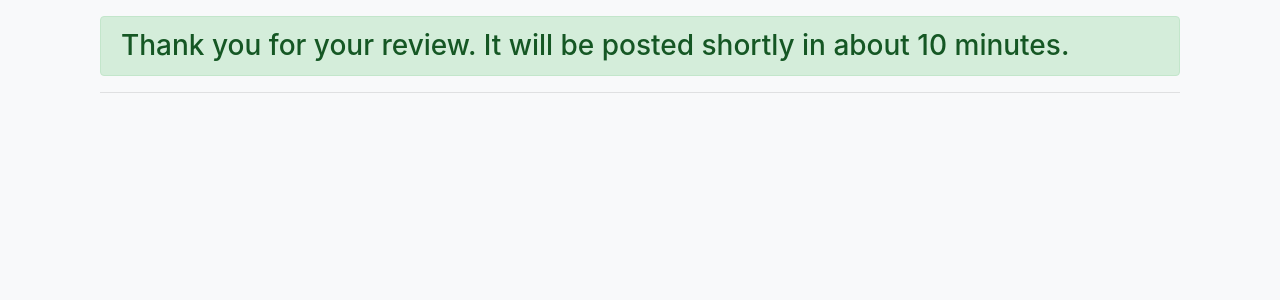
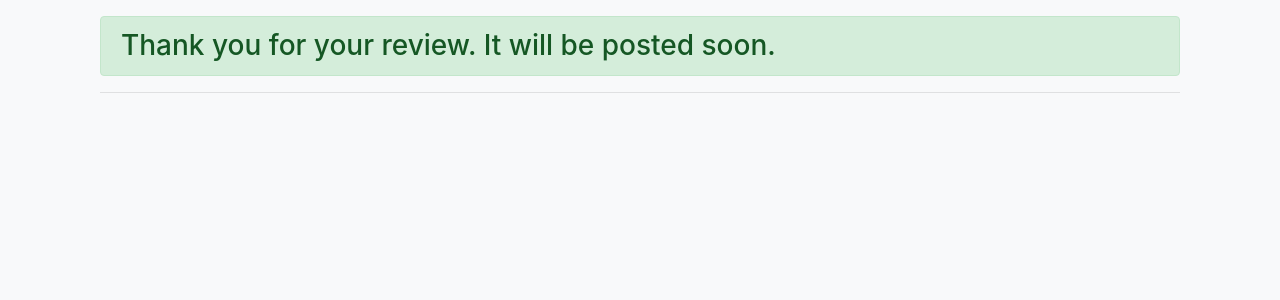
Before and after one commit to sm-m-1/cu_food_reviews, a Django app: page /create-review/success in a window 1280 px wide. Shown: the part 56-356 px from the top of the page. Run offline with Django 3.2, Linux system fonts and the light colour scheme; some libraries are stand-ins or nearby versions.

Commit message:
change the text for review post success

```diff
--- a/meal_items/templates/meal-item-review-success.html
+++ b/meal_items/templates/meal-item-review-success.html
@@ -4,7 +4,7 @@
     <div class="row">
       <div class="col">
         <h3 class="alert alert-success">
-          Thank you for your review. It will be posted shortly in about 10 minutes.
+          Thank you for your review. It will be posted soon.
         </h3>
         <hr>
       </div>
```
